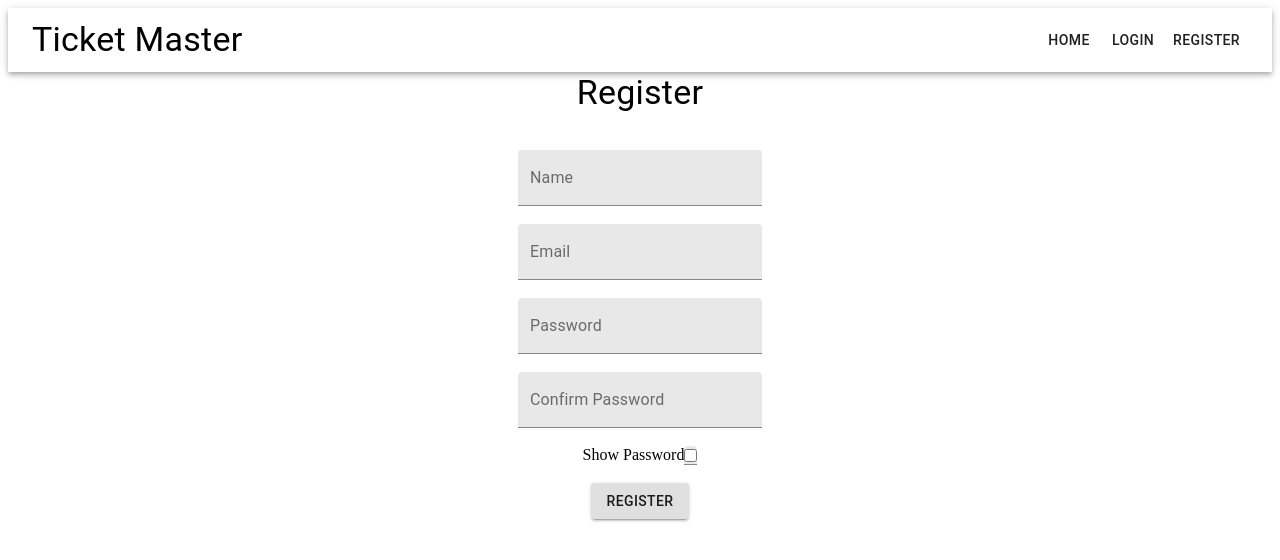
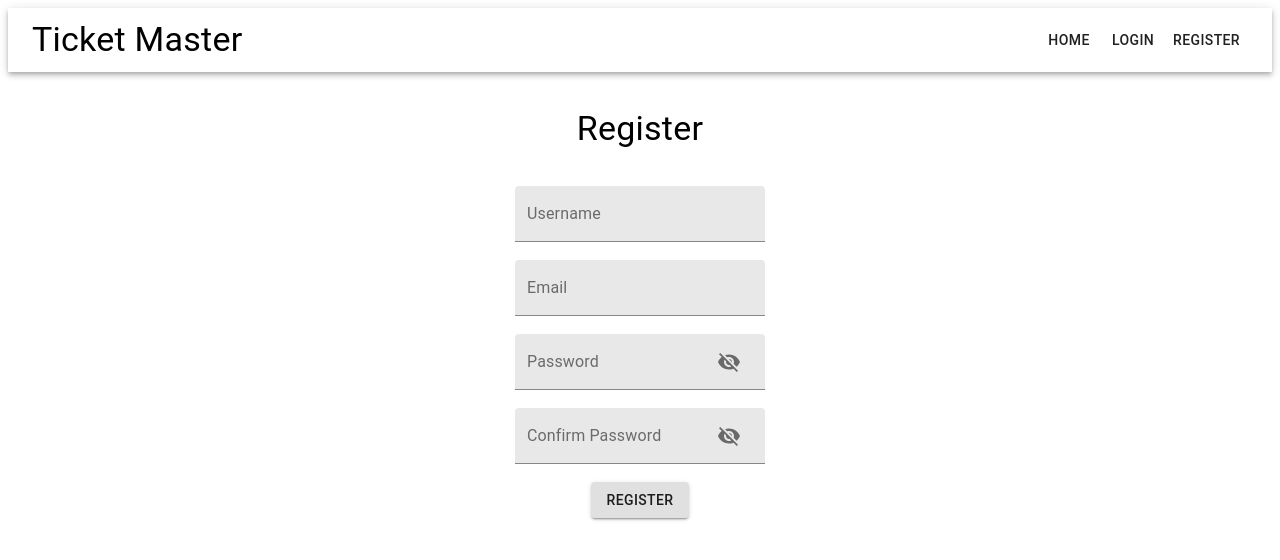
Before and after one commit to Gauthamjm007/Ticket-master, a React (Create React App) app: page /users/register in a window 1280 px wide. Shown: the top 560 px of the page. Built offline with nearby package versions, Linux system fonts and the light colour scheme.

Commit message:
added material ui show password

```diff
--- a/package.json
+++ b/package.json
@@ -4,6 +4,7 @@
   "private": true,
   "dependencies": {
     "@material-ui/core": "^4.9.2",
+    "@material-ui/icons": "^4.9.1",
     "@testing-library/jest-dom": "^4.2.4",
     "@testing-library/react": "^9.3.2",
     "@testing-library/user-event": "^7.1.2",
--- a/src/components/Customer/CustomerShow.js
+++ b/src/components/Customer/CustomerShow.js
@@ -17,7 +17,12 @@ function CustomerShow(props) {
     <div align="center">
       <div>
         <h1>{props.customers !== undefined && props.customers.email}</h1>
-        <Link to={`/users/customers/edit/${props.match.params.id}`}>Edit</Link>
+        <Link
+          to={`/users/customers/edit/${props.match.params.id}`}
+          style={{ textDecoration: "none" }}
+        >
+          Edit
+        </Link>
         <Paper square>
           <Tabs
             onChange={handleChange}
--- a/src/components/Customer/Customers.js
+++ b/src/components/Customer/Customers.js
@@ -44,7 +44,10 @@ function Customers(props) {
                 <TableCell align="left">{row.email}</TableCell>
                 <TableCell align="left">{row.mobile}</TableCell>
                 <TableCell align="left">
-                  <Link to={`/users/customers/show/${row._id}`}>
+                  <Link
+                    to={`/users/customers/show/${row._id}`}
+                    style={{ textDecoration: "none" }}
+                  >
                     <Button variant="contained" color="primary">
                       Show
                     </Button>
@@ -65,7 +68,7 @@ function Customers(props) {
         }
       </Table>
       <br />
-      <Link to="/users/customers/new">
+      <Link to="/users/customers/new" style={{ textDecoration: "none" }}>
         <Button variant="contained" color="primary">
           Add Customer
         </Button>
--- a/src/components/Login.js
+++ b/src/components/Login.js
@@ -1,9 +1,15 @@
 import React, { Component } from "react";
 import { connect } from "react-redux";
 import { startLogin } from "../actions/userActions";
-import TextField from "@material-ui/core/TextField";
 import Typography from "@material-ui/core/Typography";
 import Button from "@material-ui/core/Button";
+import IconButton from "@material-ui/core/IconButton";
+import FormControl from "@material-ui/core/FormControl";
+import InputLabel from "@material-ui/core/InputLabel";
+import InputAdornment from "@material-ui/core/InputAdornment";
+import Visibility from "@material-ui/icons/Visibility";
+import VisibilityOff from "@material-ui/icons/VisibilityOff";
+import FilledInput from "@material-ui/core/FilledInput";
 
 class Login extends Component {
   constructor() {
@@ -19,8 +25,12 @@ class Login extends Component {
     this.setState({ [e.target.name]: e.target.value });
   };
 
-  handlePasswordShow = (e) => {
-    this.setState({ showpassword: e.target.checked });
+  handleClickShowPassword = (e) => {
+    this.setState({ showpassword: !this.state.showpassword });
+  };
+
+  handleMouseDownPassword = (event) => {
+    event.preventDefault();
   };
 
   hanldeSubmit = (e) => {
@@ -47,31 +57,45 @@ class Login extends Component {
         <br />
         <br />
         <form>
-          <TextField
+          <FormControl variant="filled">
+            <InputLabel htmlFor="component-email-outlined">Email</InputLabel>
+            <FilledInput
+              style={{ width: 250 }}
+              id="component-email-outlined"
               type="text"
-            label="Email"
               name="email"
-            variant="filled"
+              value={this.state.email}
               onChange={this.handleChange}
-          ></TextField>
+            ></FilledInput>{" "}
+          </FormControl>
           <br />
           <br />
-          <TextField
+          <FormControl variant="filled">
+            <InputLabel htmlFor="component-email-outlined">Password</InputLabel>
+            <FilledInput
+              id="component-email-outlined"
+              style={{ width: 250 }}
               type={this.state.showpassword ? "text" : "password"}
-            label="Password"
               name="password"
-            variant="filled"
+              value={this.state.password}
               onChange={this.handleChange}
-          ></TextField>
-          <br />
-          <br />
-          Show Password :
-          <TextField
-            type="checkbox"
-            checked={this.state.showpassword}
-            variant="filled"
-            onChange={this.handlePasswordShow}
-          ></TextField>
+              endAdornment={
+                <InputAdornment position="end">
+                  <IconButton
+                    aria-label="toggle password visibility"
+                    onClick={this.handleClickShowPassword}
+                    onMouseDown={this.handleMouseDownPassword}
+                  >
+                    {this.state.showpassword ? (
+                      <Visibility />
+                    ) : (
+                      <VisibilityOff />
+                    )}
+                  </IconButton>
+                </InputAdornment>
+              }
+            />
+          </FormControl>
           <br />
           <br />
           <Button
--- a/src/components/Register.js
+++ b/src/components/Register.js
@@ -1,9 +1,15 @@
 import React, { Component } from "react";
 import { startRegisterUser } from "../actions/userActions";
 import { connect } from "react-redux";
-import TextField from "@material-ui/core/TextField";
 import Typography from "@material-ui/core/Typography";
 import Button from "@material-ui/core/Button";
+import IconButton from "@material-ui/core/IconButton";
+import FormControl from "@material-ui/core/FormControl";
+import InputLabel from "@material-ui/core/InputLabel";
+import InputAdornment from "@material-ui/core/InputAdornment";
+import Visibility from "@material-ui/icons/Visibility";
+import VisibilityOff from "@material-ui/icons/VisibilityOff";
+import FilledInput from "@material-ui/core/FilledInput";
 
 class Register extends Component {
   constructor() {
@@ -17,12 +23,16 @@ class Register extends Component {
     };
   }
 
-  handlePasswordShow = (e) => {
-    this.setState({ showpassword: e.target.checked });
+  handleChange = (e) => {
+    this.setState({ [e.target.name]: e.target.value });
   };
 
-  handleChange = (e) => {
-    this.setState({ [e.target.name]: e.target.value });
+  handleClickShowPassword = (e) => {
+    this.setState({ showpassword: !this.state.showpassword });
+  };
+
+  handleMouseDownPassword = (event) => {
+    event.preventDefault();
   };
 
   handleSubmit = (e) => {
@@ -46,53 +56,95 @@ class Register extends Component {
   render() {
     return (
       <div align="center">
+        <br />
+        <br />
         <Typography variant="h4">Register</Typography>
         <br />
         <br />
         <form>
-          <TextField
-            label="Name"
+          <FormControl variant="filled">
+            <InputLabel htmlFor="component-name-outlined">Username</InputLabel>
+            <FilledInput
+              style={{ width: 250 }}
+              id="component-name-outlined"
               type="text"
               name="username"
-            variant="filled"
+              value={this.state.username}
               onChange={this.handleChange}
-          ></TextField>
+            ></FilledInput>
+          </FormControl>
           <br />
           <br />
-          <TextField
-            label="Email"
+          <FormControl variant="filled">
+            <InputLabel htmlFor="component-email-outlined">Email</InputLabel>
+            <FilledInput
+              style={{ width: 250 }}
+              id="component-email-outlined"
               type="text"
-            variant="filled"
               name="email"
+              value={this.state.email}
               onChange={this.handleChange}
-          ></TextField>
+            ></FilledInput>
+          </FormControl>
           <br />
           <br />
-          <TextField
-            label="Password"
+          <FormControl variant="filled">
+            <InputLabel htmlFor="component-email-outlined">Password</InputLabel>
+            <FilledInput
+              id="component-email-outlined"
+              style={{ width: 250 }}
               type={this.state.showpassword ? "text" : "password"}
-            variant="filled"
               name="password"
+              value={this.state.password}
               onChange={this.handleChange}
-          ></TextField>
+              endAdornment={
+                <InputAdornment position="end">
+                  <IconButton
+                    aria-label="toggle password visibility"
+                    onClick={this.handleClickShowPassword}
+                    onMouseDown={this.handleMouseDownPassword}
+                  >
+                    {this.state.showpassword ? (
+                      <Visibility />
+                    ) : (
+                      <VisibilityOff />
+                    )}
+                  </IconButton>
+                </InputAdornment>
+              }
+            />
+          </FormControl>
           <br />
           <br />
-          <TextField
-            label="Confirm Password"
+
+          <FormControl variant="filled">
+            <InputLabel htmlFor="component-email-outlined">
+              Confirm Password
+            </InputLabel>
+            <FilledInput
+              id="component-email-outlined"
+              style={{ width: 250 }}
               type={this.state.showpassword ? "text" : "password"}
-            variant="filled"
               name="confirmPassword"
+              value={this.state.confirmPassword}
               onChange={this.handleChange}
-          ></TextField>
-          <br />
-          <br />
-          Show Password
-          <TextField
-            type="checkbox"
-            checked={this.state.showpassword}
-            variant="filled"
-            onChange={this.handlePasswordShow}
-          ></TextField>
+              endAdornment={
+                <InputAdornment position="end">
+                  <IconButton
+                    aria-label="toggle password visibility"
+                    onClick={this.handleClickShowPassword}
+                    onMouseDown={this.handleMouseDownPassword}
+                  >
+                    {this.state.showpassword ? (
+                      <Visibility />
+                    ) : (
+                      <VisibilityOff />
+                    )}
+                  </IconButton>
+                </InputAdornment>
+              }
+            />
+          </FormControl>
           <br />
           <br />
           <Button onClick={this.handleSubmit} variant="contained">
--- a/src/index.js
+++ b/src/index.js
@@ -15,7 +15,6 @@ store.subscribe(() => {
 console.log(localStorage.getItem("authToken"), "Token");
 if (localStorage.getItem("authToken")) {
   store.dispatch(startSetUser());
-  store.dispatch(startGetCustomer());
 }
 
 const jsx = (
```
Also changed, not shown: src/App.js (+18 -9 lines), 1 other file (tests, documents, lock files or other folders). Lines whose indentation alone changed are shown as unchanged.
